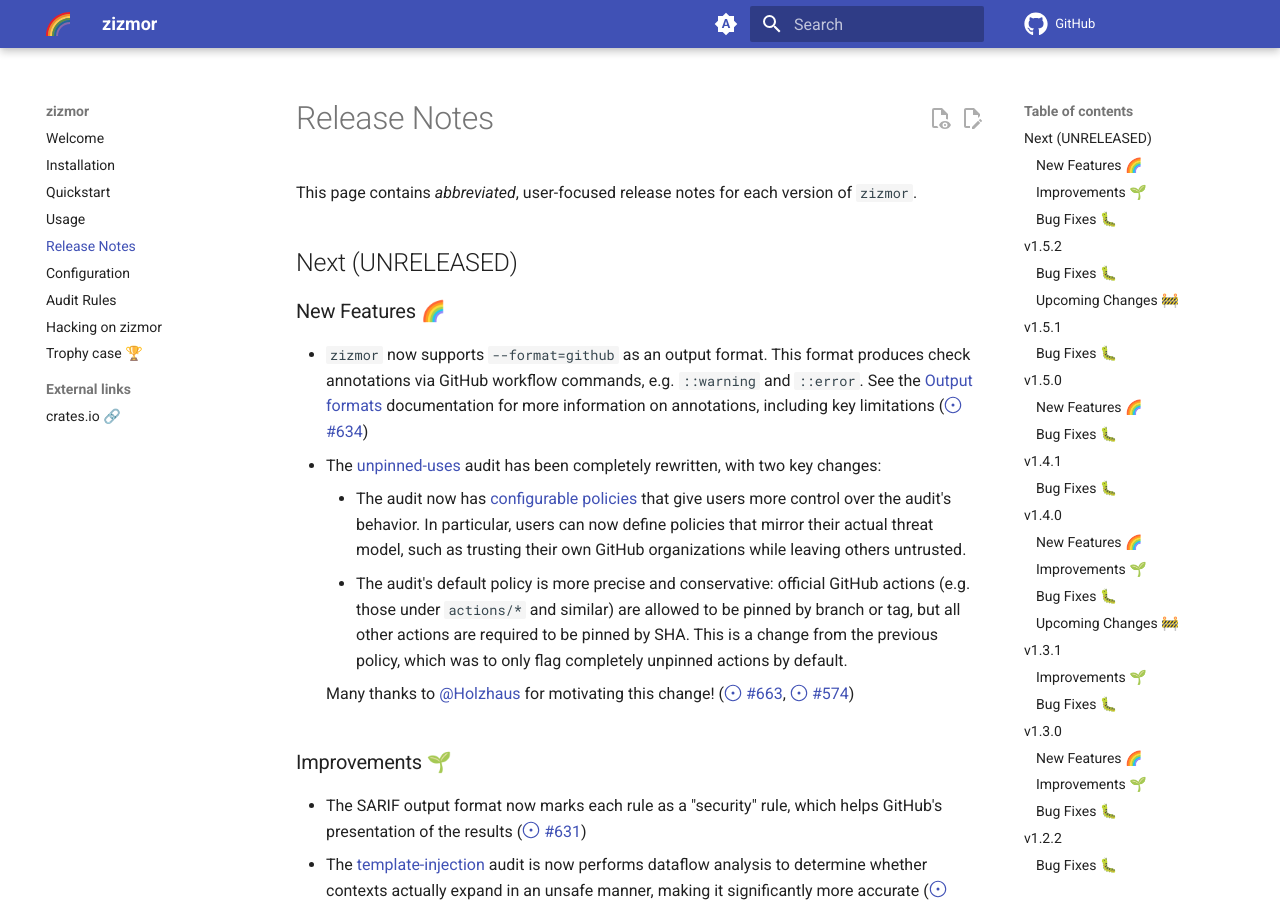
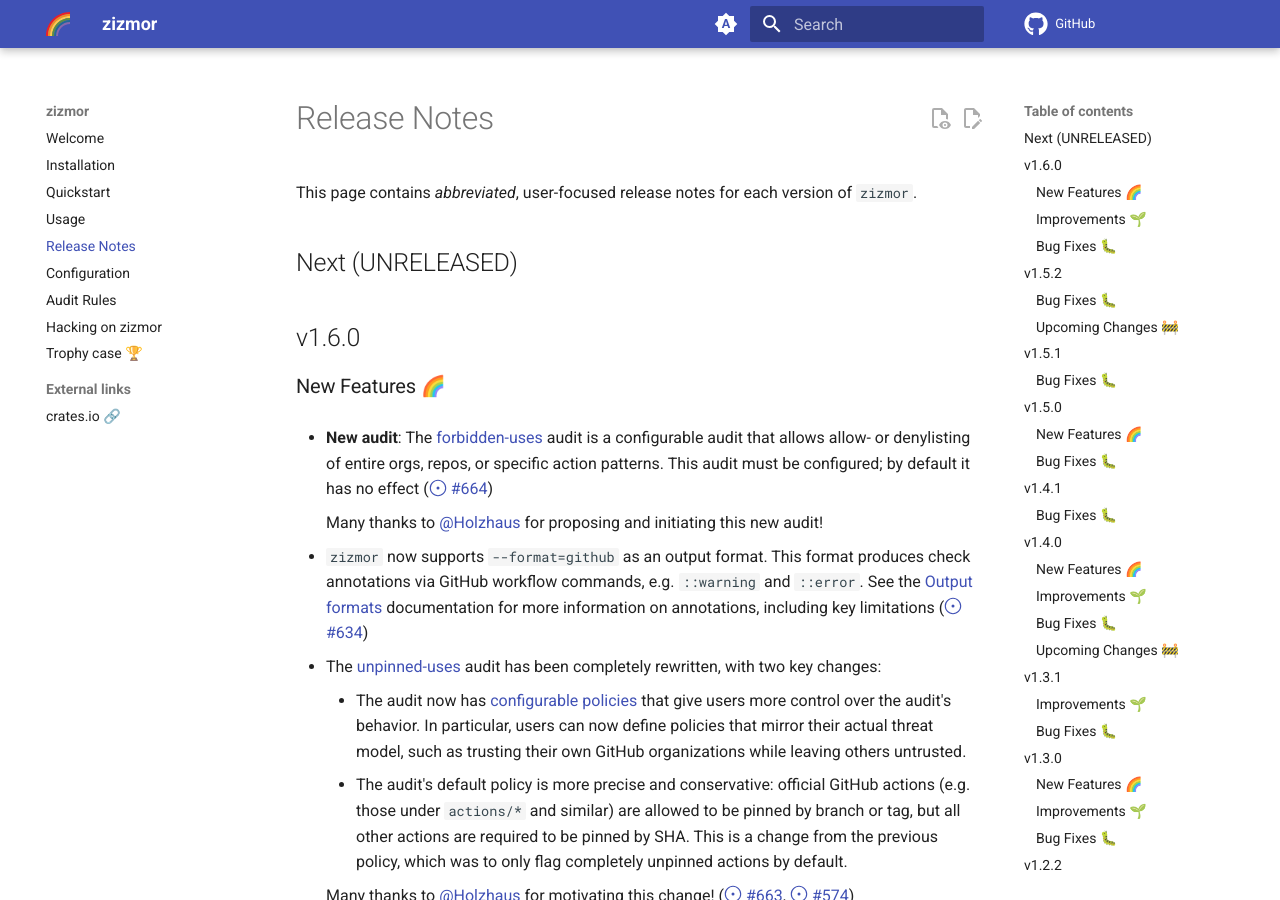
Before and after one commit to zizmorcore/zizmor, an MkDocs documentation site: the page built from docs/release-notes.md, in a window 1280 px wide and 900 px high. Built offline with MkDocs 1.6.1 and Material for MkDocs 9.7.7, drawn with Linux system fonts in a browser that asks for light colours; comment, search, counter and statistics services are not loaded.

Commit message:
chore: prep for release 1.6.0 (#681)

````diff
--- a/Cargo.toml
+++ b/Cargo.toml
@@ -1,7 +1,7 @@
 [package]
 name = "zizmor"
 description = "Static analysis for GitHub Actions"
-version = "1.5.2"
+version = "1.6.0"
 edition = "2024"
 repository = "https://github.com/woodruffw/zizmor"
 homepage = "https://github.com/woodruffw/zizmor"
--- a/docs/release-notes.md
+++ b/docs/release-notes.md
@@ -9,7 +9,16 @@
 
 ## Next (UNRELEASED)
 
+## v1.6.0
+
 ### New Features 🌈
+
+* **New audit**: The [forbidden-uses] audit is a configurable audit
+  that allows allow- or denylisting of entire orgs, repos, or specific
+  action patterns. This audit must be configured; by default it has
+  no effect (#664)
+
+    Many thanks to @Holzhaus for proposing and initiating this new audit!
 
 * `zizmor` now supports `--format=github` as an output format.
   This format produces check annotations via GitHub workflow commands,
@@ -691,3 +700,4 @@
 [bot-conditions]: ./audits.md#bot-conditions
 [overprovisioned-secrets]: ./audits.md#overprovisioned-secrets
 [unredacted-secrets]: ./audits.md#unredacted-secrets
+[forbidden-uses]: ./audits.md#forbidden-uses
--- a/docs/usage.md
+++ b/docs/usage.md
@@ -698,7 +698,7 @@
 
 ```yaml
 - repo: https://github.com/woodruffw/zizmor-pre-commit
-  rev: v1.5.2 # (1)!
+  rev: v1.6.0 # (1)!
   hooks:
   - id: zizmor
 ```
````
Also changed, not shown: 1 other file.
